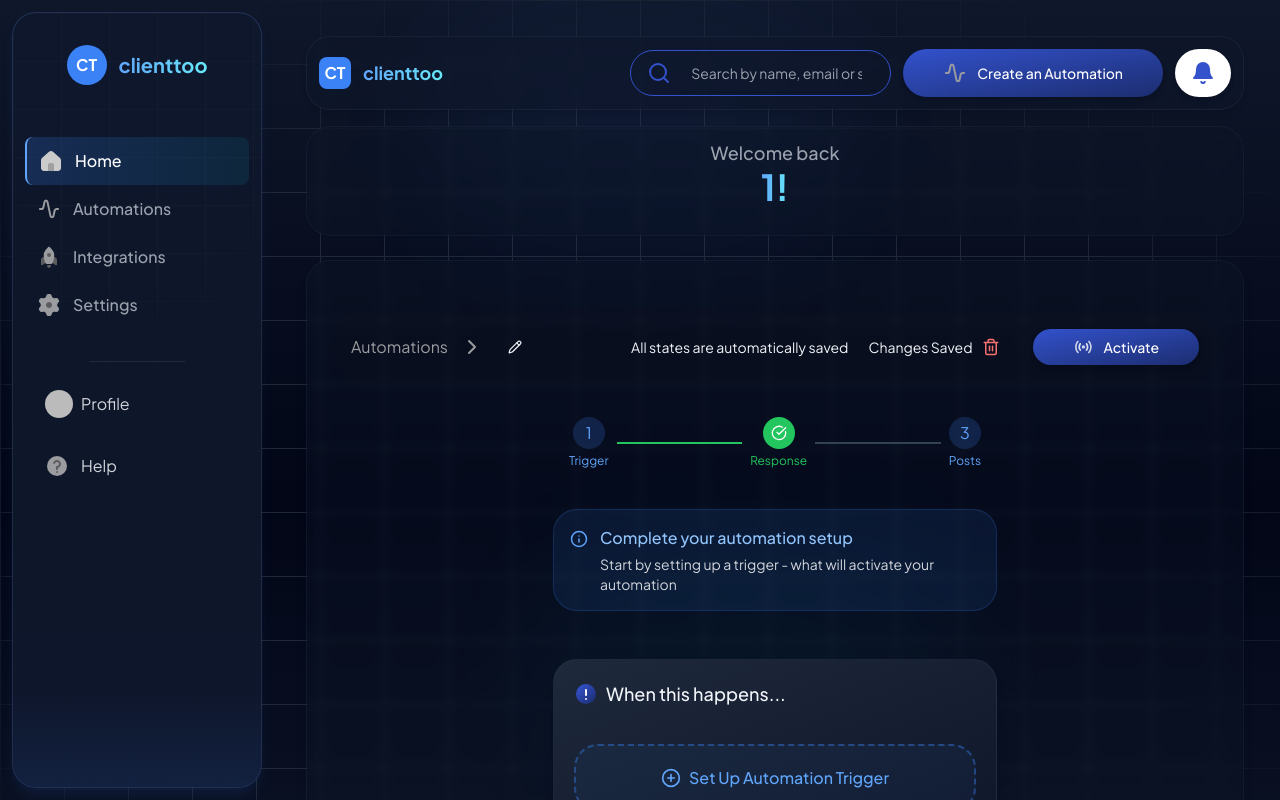
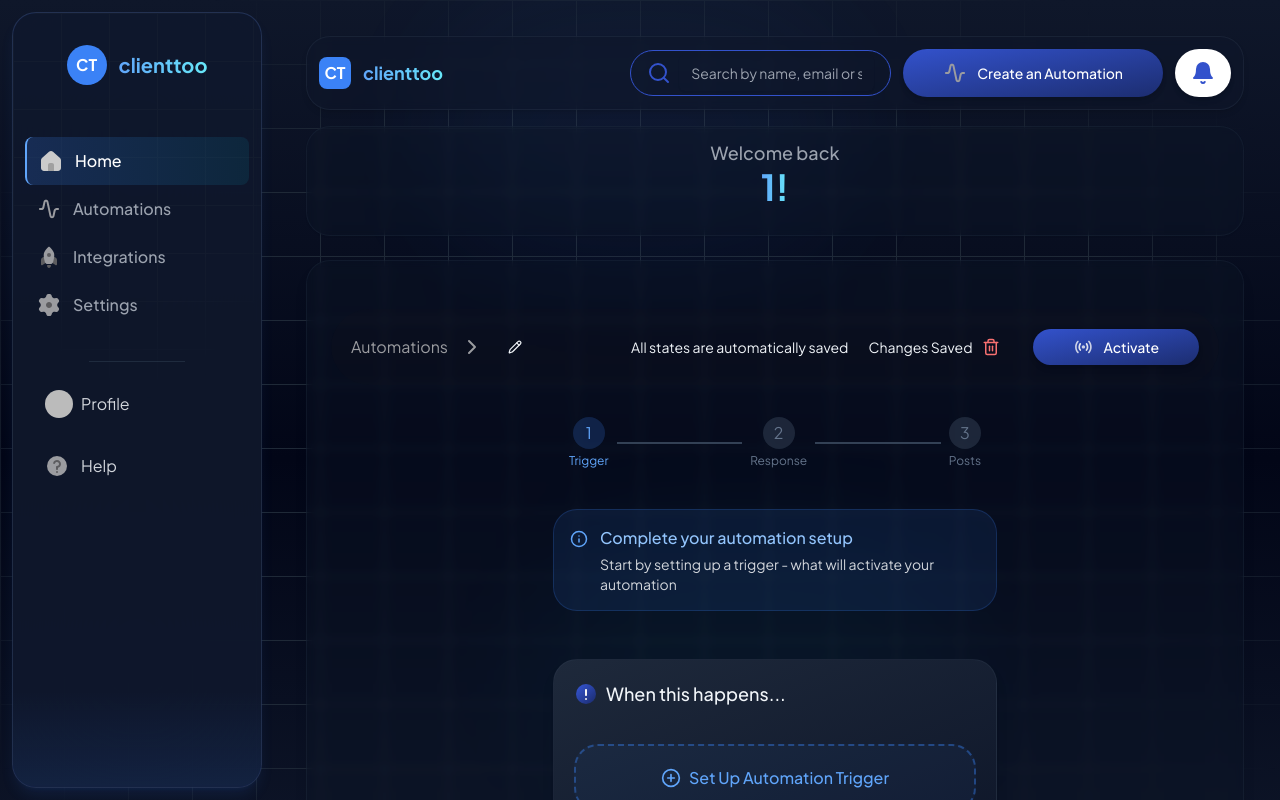
Before and after one commit to Dhanush-harikrishnan/clienttoo, a Next.js app: page /dashboard/1/automations/1 in a window 1280 px wide. Shown: the top 800 px of the page. Built offline with nearby package versions, Linux system fonts and the light colour scheme; no server answers; the database is empty; sample sign-in values are in the browser's storage; some icons are missing.

Commit message:
Fix TypeScript error with possibly undefined length properties

```diff
--- a/src/app/(protected)/dashboard/[slug]/automations/[id]/page.tsx
+++ b/src/app/(protected)/dashboard/[slug]/automations/[id]/page.tsx
@@ -32,9 +32,9 @@ const Page = async ({ params }: Props) => {
   const automationInfo = await getAutomationInfo(params.id)
 
   // Check what step of the automation we're at
-  const hasTrigger = automationInfo?.data?.trigger?.length > 0
-  const hasListener = automationInfo?.data?.listener !== null
-  const hasPosts = automationInfo?.data?.posts?.length > 0
+  const hasTrigger = (automationInfo?.data?.trigger?.length ?? 0) > 0
+  const hasListener = automationInfo?.data?.listener !== null && automationInfo?.data?.listener !== undefined
+  const hasPosts = (automationInfo?.data?.posts?.length ?? 0) > 0
 
   return (
     <HydrationBoundary state={dehydrate(query)}>
```
